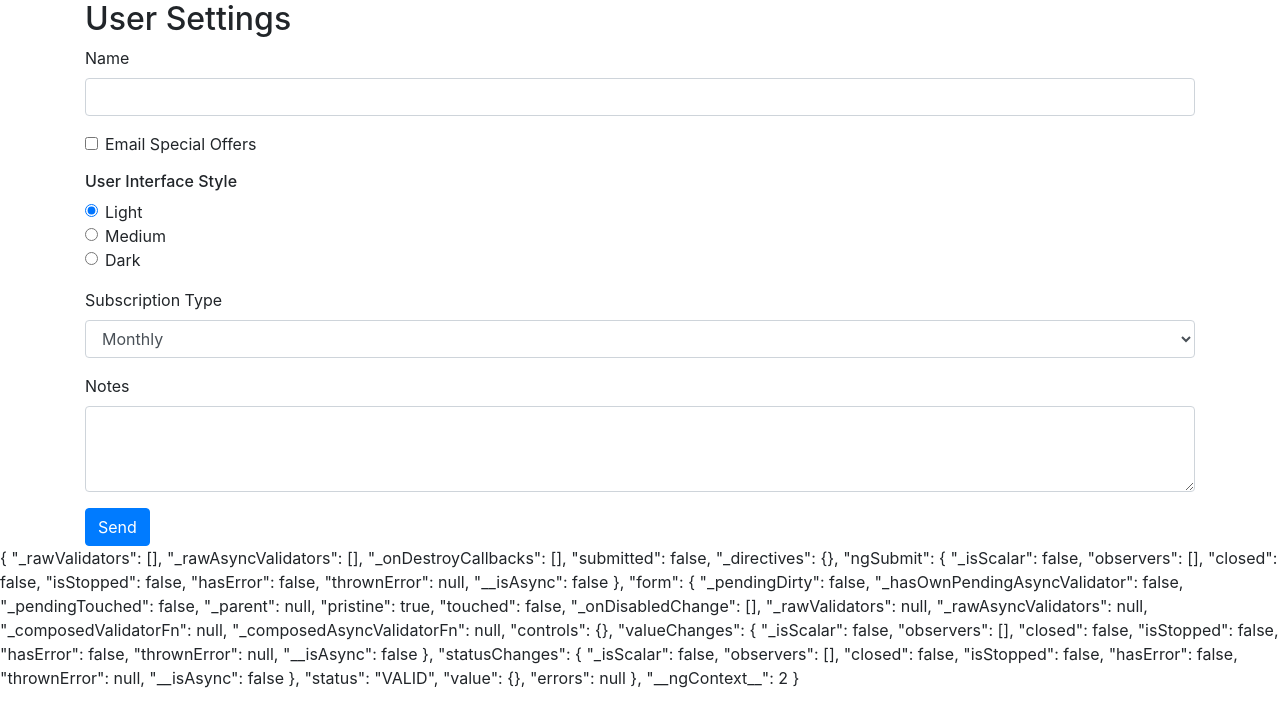
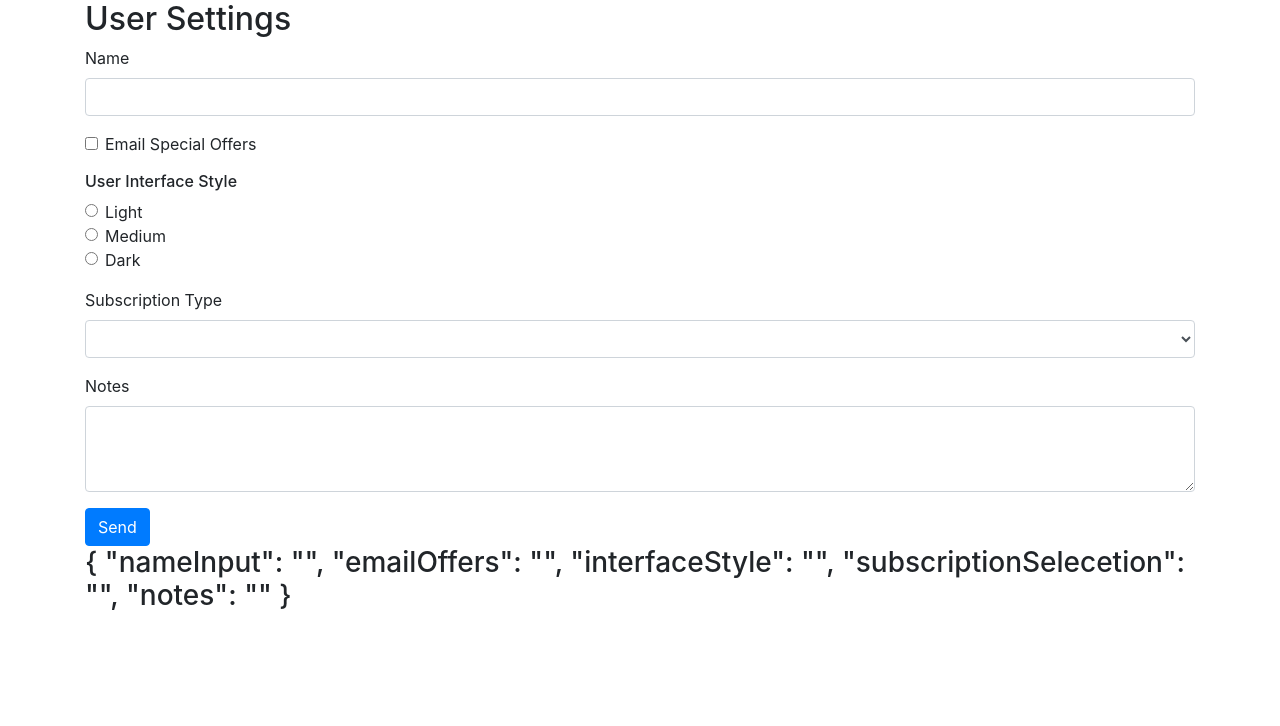
Before and after one commit to je-vargas/Forms-Angular, an Angular app in the folder My-First-Form/: page / in a window 1280 px wide. Shown: the top 726 px of the page. Built offline with nearby package versions, Linux system fonts and the light colour scheme.

Commit message:
notice, how ngModel was added to input with a name and the {{form | json }} in real time shows what is coming from those inputs

```diff
--- a/My-First-Form/src/app/user-settings-form/user-settings-form.component.html
+++ b/My-First-Form/src/app/user-settings-form/user-settings-form.component.html
@@ -1,12 +1,13 @@
 <div class="container">
   <h2>User Settings</h2>
-  <form #form="ngForm" >
+
+  <form #form="ngForm">
     <div class="form-group">
       <label for="name">Name</label>
-      <input id="name" class="form-control" />
+      <input id="name" class="form-control" name="nameInput" ngModel />
     </div>
     <div class="form-check form-group">
-      <input class="form-check-input" type="checkbox" id="emailOffers" name="emailOffers" />
+      <input class="form-check-input" type="checkbox" id="emailOffers" name="emailOffers" ngModel />
       <label class="form-check-label" for="emailOffers">
         Email Special Offers
       </label>
@@ -16,19 +17,19 @@
       <h6>User Interface Style</h6>
       <div class="form-check">
         <input class="form-check-input" type="radio" name="interfaceStyle" id="lightInterfaceStyle" value="light"
-          checked />
+          checked ngModel/>
         <label class="form-check-label" for="lightInterfaceStyle1">
           Light
         </label>
       </div>
       <div class="form-check">
-        <input class="form-check-input" type="radio" name="interfaceStyle" id="mediumInterfaceStyle" value="medium" />
+        <input class="form-check-input" type="radio" name="interfaceStyle" id="mediumInterfaceStyle" value="medium" ngModel />
         <label class="form-check-label" for="mediumInterfaceStyle">
           Medium
         </label>
       </div>
       <div class="form-check">
-        <input class="form-check-input" type="radio" name="interfaceStyle" id="darkInterfaceStyle" value="dark" />
+        <input class="form-check-input" type="radio" name="interfaceStyle" id="darkInterfaceStyle" value="dark" ngModel/>
         <label class="form-check-label" for="darkInterfaceStyle">
           Dark
         </label>
@@ -37,7 +38,7 @@
 
     <div class="form-group">
       <label for="subscriptionType">Subscription Type</label>
-      <select class="form-control" id="subscriptionType">
+      <select class="form-control" id="subscriptionType" name="subscriptionSelecetion" ngModel>
         <option value="1">Monthly</option>
         <option value="2">Annual</option>
         <option value="3">Lifetime</option>
@@ -46,11 +47,11 @@
 
     <div class="form-group">
         <label for="notes">Notes</label>
-        <textarea class="form-control" id="notes" name="notes" cols="30" rows="3"></textarea>
+        <textarea class="form-control" id="notes" name="notes" cols="30" rows="3" ngModel></textarea>
     </div>
 
     <button class="btn btn-primary">Send</button>
+
   </form>
+  <h3>{{ form.value | json}}</h3>
 </div>
-
-{{form | json}}
```
